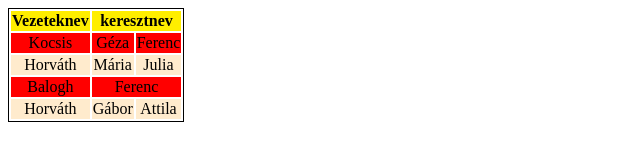
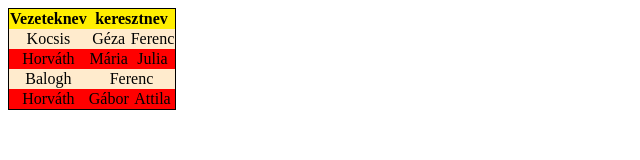
Before and after one commit to Bernat00/table, a plain HTML site: page table.html in a window 1280 px wide. Shown: the whole page, without its empty margins (0-640 px from the left). Drawn offline with Linux system fonts and the light colour scheme.

Commit message:
add thead, tbody

```diff
--- a/table.css
+++ b/table.css
@@ -1,4 +1,4 @@
-table tr:first-child{
+thead tr{
     background-color: rgb(255, 238, 0);
     font-weight: bold;
 }
@@ -7,7 +7,7 @@ tr{
     background-color: blanchedalmond;
 }
 
-tr:not(:first-child):hover{
+tbody tr:hover{
     background-color: rgb(0, 255, 98);
 }
 
@@ -18,4 +18,5 @@ tr:nth-child(2n){
 table{
     border: black 1px solid;
     text-align: center;
+    border-collapse: collapse;
 }
--- a/table.html
+++ b/table.html
@@ -6,10 +6,13 @@
 </head>
 <body>
     <table>
+        <thead>
             <tr>
-            <td>Vezeteknev</td>
-            <td colspan="2">keresztnev</td>
+                <th>Vezeteknev</th>
+                <th colspan="2">keresztnev</th>
             </tr>
+        </thead>
+        <tbody>
             <tr>
                 <td>Kocsis</td>
                 <td>Géza</td>
@@ -29,6 +32,7 @@
                 <td>Gábor</td>
                 <td>Attila</td>
             </tr>
+        </tbody>
     </table>
 </body>
 </html>
```
Lines whose indentation alone changed are shown as unchanged.
